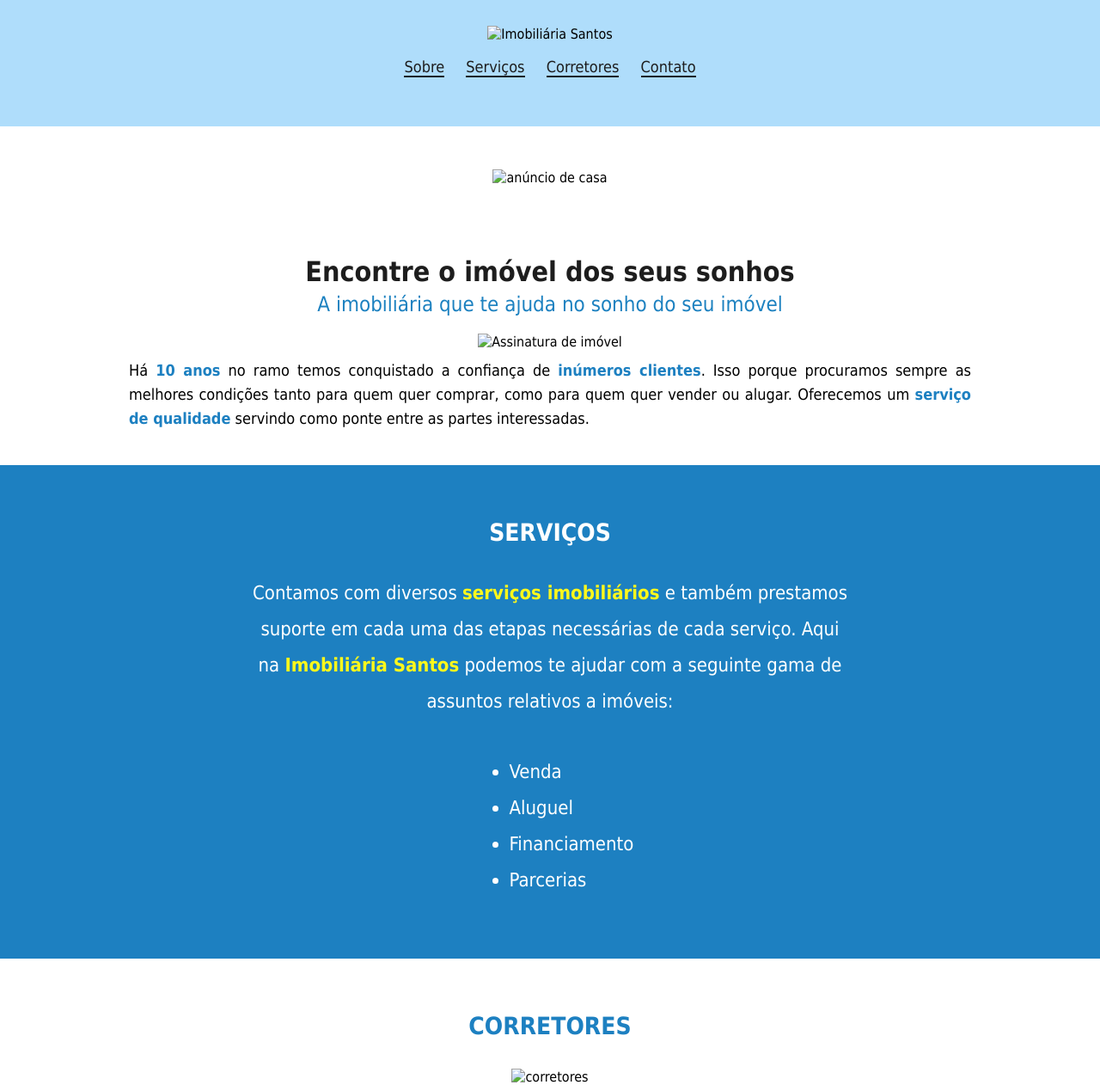
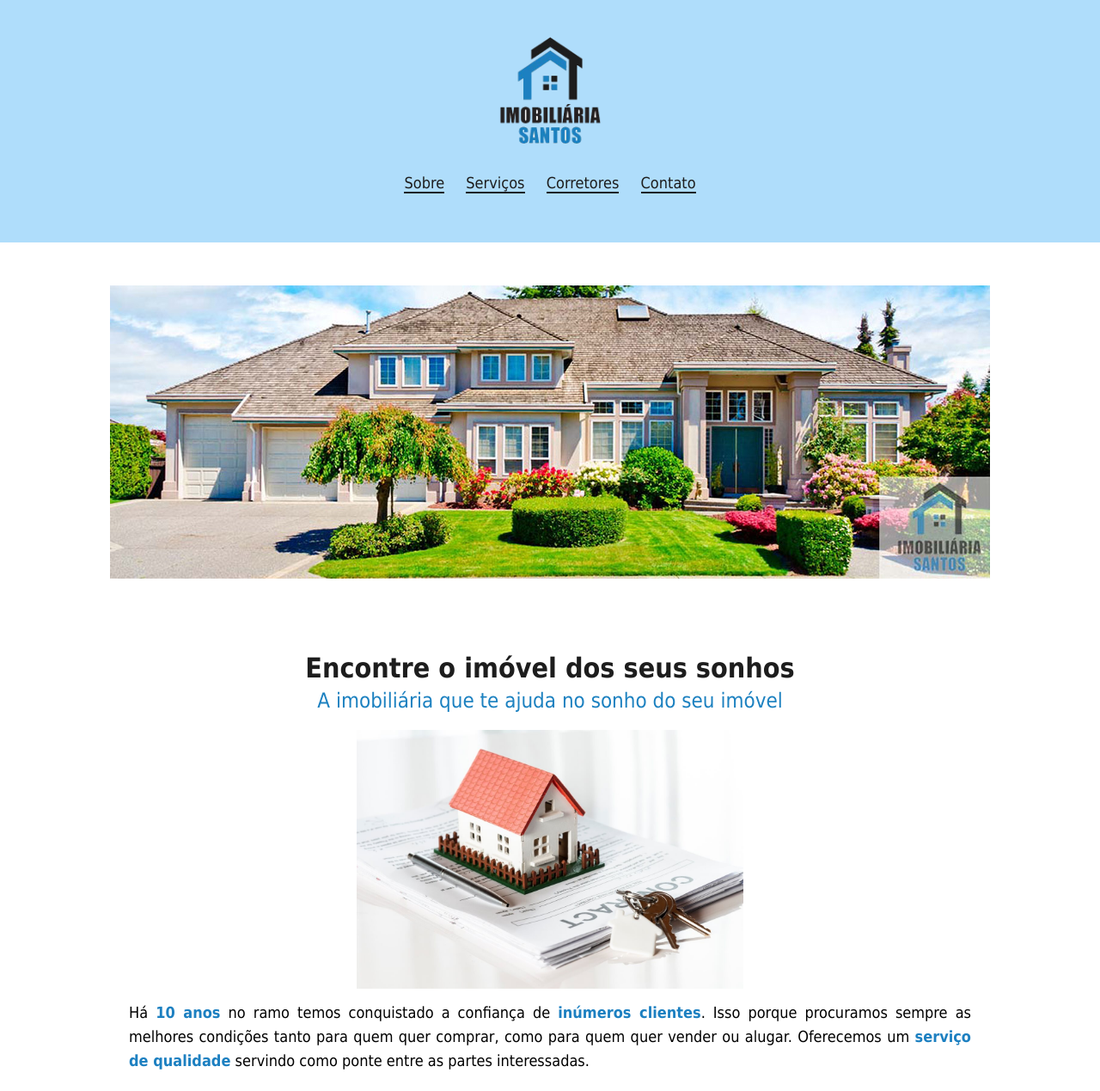
Before and after one commit to calebevieira/Imobiliaria, a plain HTML site: page index.html in a window 1280 px wide. Shown: the top 1269 px of the page at 86% size. Drawn offline with Linux system fonts and the light colour scheme; files that its build step writes are made by us from their sources.

Commit message:
Concertando links

```diff
--- a/index.html
+++ b/index.html
@@ -5,11 +5,11 @@
     <meta name="viewport" content="width=device-width, initial-scale=1.0">
     <title>Imobiliária Santos</title>
     <meta name="description" content="A Imobiliária Santos">
-    <link rel="stylesheet" href="/css/ProjetoImobiliariaSantos/style.css">
+    <link rel="stylesheet" href="style.css">
 </head>
 <body>
     <div class="secao topo">
-        <img src="/css/ProjetoImobiliariaSantos/assets/logo.png" alt="Imobiliária Santos">
+        <img src="assets/logo.png" alt="Imobiliária Santos">
         <p class="paragrafo paragrafo-topo">
             <a class="link-topo" href="#sobre">Sobre</a>
             <a class="link-topo" href="#servicos">Serviços</a>
@@ -18,12 +18,12 @@
         </p>
     </div>
     <div class="secao banner">
-        <img src="/css/ProjetoImobiliariaSantos/assets/banner.jpg" alt="anúncio de casa">
+        <img src="assets/banner.jpg" alt="anúncio de casa">
     </div>
     <div id="sobre" class="secao">
         <h1>Encontre o imóvel dos seus sonhos</h1>
         <h2>A imobiliária que te ajuda no sonho do seu imóvel</h2>
-        <img class="imagem" src="/css/ProjetoImobiliariaSantos/assets/imovel-assinatura.jpg" alt="Assinatura de imóvel">
+        <img class="imagem" src="assets/imovel-assinatura.jpg" alt="Assinatura de imóvel">
         <p class="paragrafo paragrafo-sobre">
             Há <span class="texto-azul">10 anos</span> no ramo temos conquistado a confiança de <span class="texto-azul">inúmeros clientes</span>. Isso porque procuramos sempre as melhores condições tanto para quem quer comprar, como para quem quer vender ou alugar. Oferecemos um <span class="texto-azul">serviço de qualidade</span> servindo como ponte entre as partes interessadas.
         </p>
@@ -42,7 +42,7 @@
     </div>
     <div id="corretores" class="secao">
         <h3 class="texto-azul">CORRETORES</h3>
-        <img class="imagem" src="/css/ProjetoImobiliariaSantos/assets/corretores.jpg" alt="corretores">
+        <img class="imagem" src="assets/corretores.jpg" alt="corretores">
         <p class="paragrafo">
             A <span class="texto-azul">imobiliária Santos</span> conta com um time de profissionais qualificados que têm vários anos de experiência no mercado. Para entrar em contato com um de nossos corretores, basta clicar no link a seguir: <a class="link" href="mailto:corretores@email.com">Corretores</a>
         </p>
```
Also changed, not shown: 1 other file.
